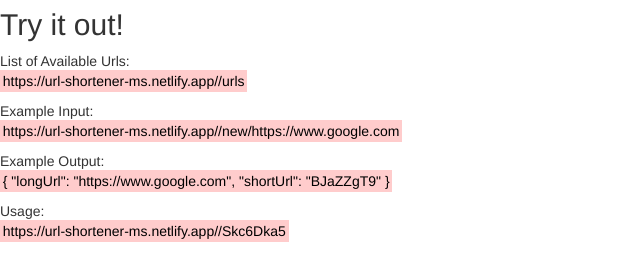
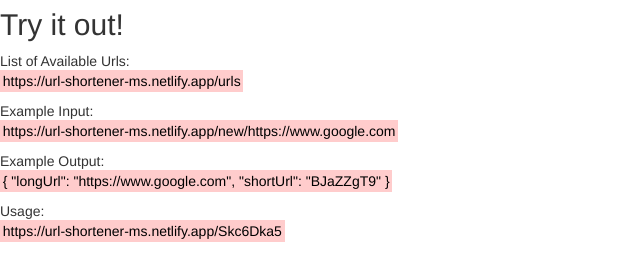
Before and after one commit to JD-Gonz/urlShortener, a website: page index.html in a window 1280 px wide. Shown: the part 188-468 px from the top of the page, 0-640 px from the left. Drawn offline with nearby package versions, Linux system fonts and the light colour scheme.

Commit message:
update links

```diff
--- a/index.html
+++ b/index.html
@@ -17,7 +17,7 @@
       List of Available Urls:
       <br />
       <mark style="background-color:#FCC">
-       https://url-shortener-ms.netlify.app//urls
+       https://url-shortener-ms.netlify.app/urls
       </mark>
       <br />
     </p>
@@ -25,7 +25,7 @@
       Example Input:
       <br />
       <mark style="background-color:#FCC">
-       https://url-shortener-ms.netlify.app//new/https://www.google.com
+       https://url-shortener-ms.netlify.app/new/https://www.google.com
       </mark>
       <br />
     </p>
@@ -40,7 +40,7 @@
       Usage:
       <br />
       <mark style="background-color:#FCC">
-        https://url-shortener-ms.netlify.app//Skc6Dka5
+        https://url-shortener-ms.netlify.app/Skc6Dka5
       </mark>
     </p>
   </body>
--- a/package.json
+++ b/package.json
@@ -8,14 +8,14 @@
   },
   "repository": {
     "type": "git",
-    "url": "git+https://github.com/dgonz001/UrlShortener.git"
+    "url": "git+https://github.com/jd-gonz/UrlShortener.git"
   },
   "author": "JD Gonzalez",
   "license": "ISC",
   "bugs": {
-    "url": "https://github.com/dgonz001/UrlShortener/issues"
+    "url": "https://github.com/jd-gonz/UrlShortener/issues"
   },
-  "homepage": "https://github.com/dgonz001/UrlShortener#readme",
+  "homepage": "https://github.com/jd-gonz/UrlShortener#readme",
   "dependencies": {
     "express": "^4.14.0",
     "mongodb": "^2.2.8",
```
Also changed, not shown: README.md.
